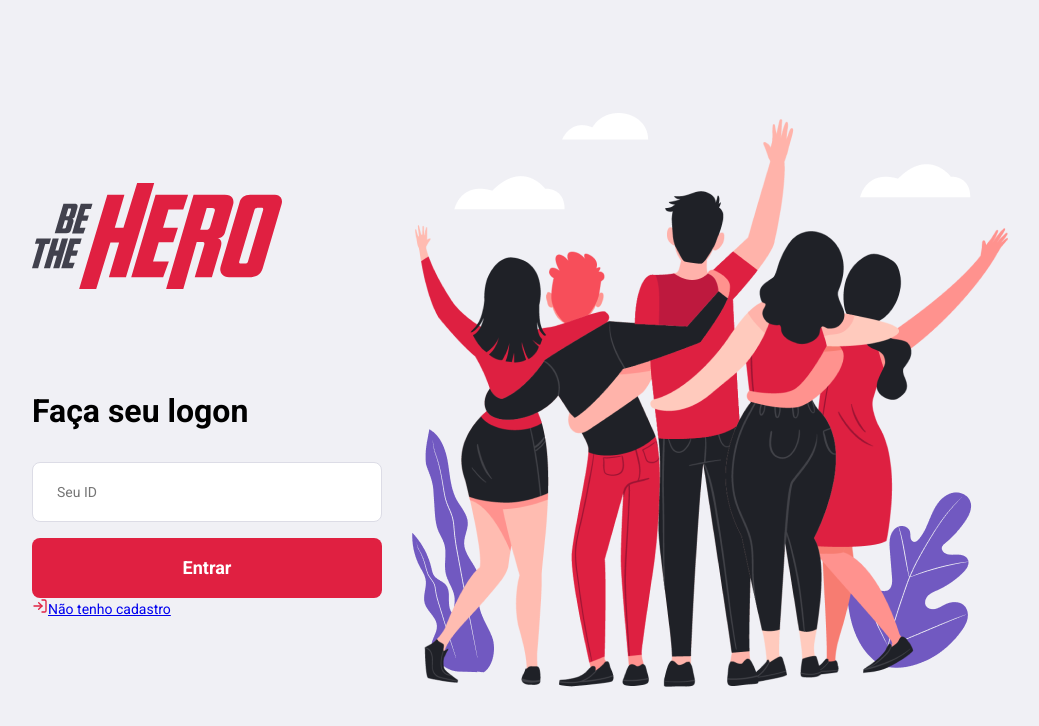
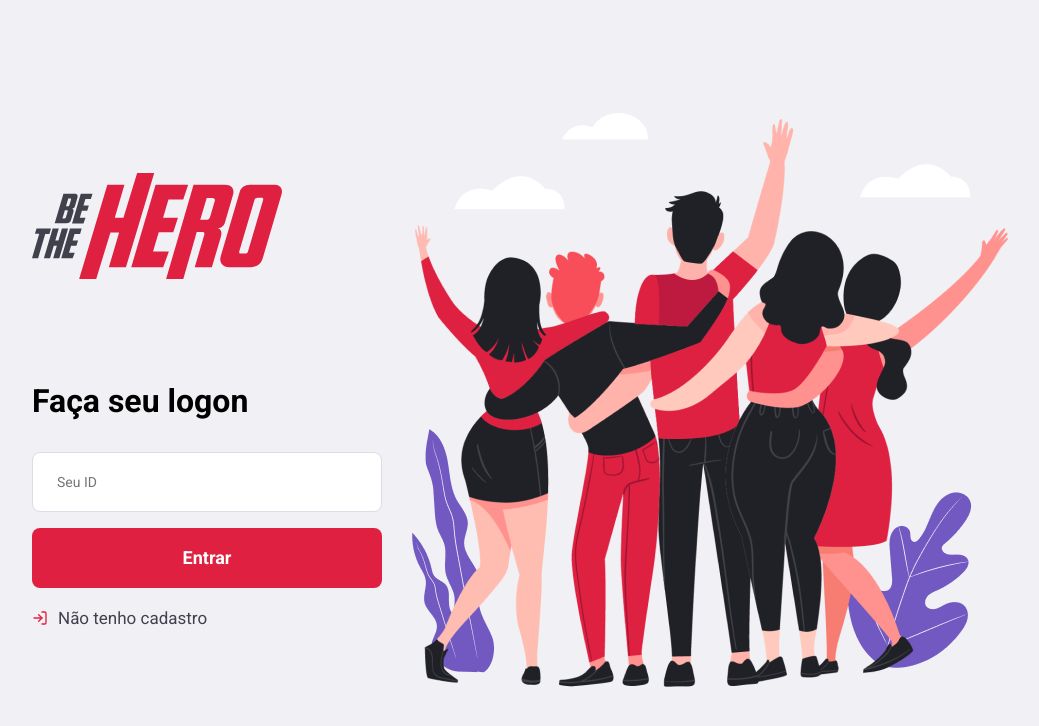
Before and after one commit to PedroGSantos/SemanaOmnistack11, a React (Create React App) app in the folder frontend/: page / in a window 1280 px wide. Shown: the top 726 px of the page, without its empty margins (120-1159 px from the left). Built offline with nearby package versions, Linux system fonts and the light colour scheme.

Commit message:
Update login page
I finished the login page

```diff
--- a/frontend/src/global.css
+++ b/frontend/src/global.css
@@ -44,4 +44,8 @@ form input{
     text-decoration: none;
     font-size: 18px;
     line-height: 60px;
+    transition: opacity 0.2s;
 }
+.button:hover{
+    opacity: 90%;
+}
--- a/frontend/src/pages/logon/styles.css
+++ b/frontend/src/pages/logon/styles.css
@@ -23,3 +23,20 @@
     font-size: 32px;
     margin-bottom: 32px;
 }
+
+.constraint section.form form a{
+    display: flex;
+    align-items: center;
+    margin-top: 20px;
+    font-size: 17px;
+    color: #41414d;
+    text-decoration: none;
+    font-weight: 400;
+    transition: opacity 0.2s;
+}
+.constraint section.form form a:hover{
+    opacity: 80%;
+}
+.constraint section.form form svg{
+    margin-right: 10px;
+}
```
